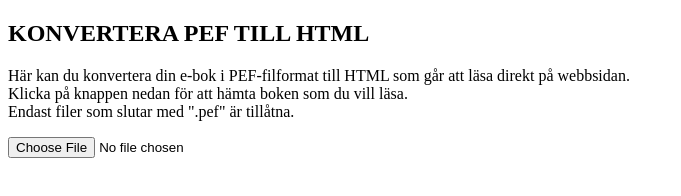
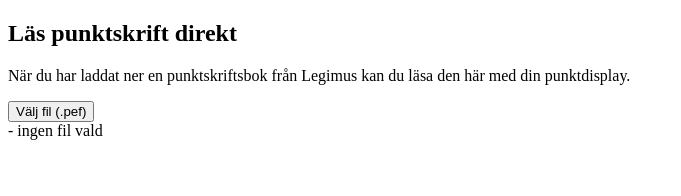
Before and after one commit to idabergenholtz/MTM-PEF-Grej, a website with bundled scripts: page src/index.html in a window 1280 px wide. Shown: the whole page, without its empty margins (0-681 px from the left). Built offline with nearby package versions, Linux system fonts and the light colour scheme.

Commit message:
added new frontpage text

```diff
--- a/src/controller.mjs
+++ b/src/controller.mjs
@@ -27,6 +27,7 @@ function isPefFileType(fileType) {
 
 document.getElementById('backToConversion').addEventListener("click", () => {
     document.getElementById("convertingText").style = "display:none";
+    document.getElementById("chosenFile").innerHTML = "- ingen fil vald";
     toggleDiv(true);
 });
 
@@ -58,9 +59,14 @@ fileSelector.addEventListener("input", () => {
     if (!shouldConvert){
         return;
     }
+
     fileName = pefFile.name
     let sizeKb = pefFile.size / 1000;
     let reader = new FileReader();
+
+    document.getElementById("chosenFile").innerHTML = fileName;
+    document.getElementById("convertingText").style = "display:block";
+
     reader.addEventListener("loadend", () => {//waits for the file to finish loading
         let inputText = reader.result
         fileRead = true;
@@ -167,8 +173,6 @@ class Controller {
 
         console.log('Translating all rows from braille to clear text');
 
-        document.getElementById("convertingText").style = "display:block";
-
         //let count = 0;
         for (let volume of pefTree.body.volumes) {
             for (let section of volume.sections) {
--- a/src/index.html
+++ b/src/index.html
@@ -8,11 +8,14 @@
 </head>
 <body>
     <div id ="convertDiv">
-        <h2>KONVERTERA PEF TILL HTML</h2> <p>Här kan du konvertera din
-            e-bok i PEF-filformat till HTML som går att läsa direkt på webbsidan. <br>
-            Klicka på knappen nedan för att hämta boken som du vill läsa.<br>
-            Endast filer som slutar med ".pef" är tillåtna.</p>
-        <input id="file-selector" type="file" accept=".pef">
+        <h2>Läs punktskrift direkt</h2> <p>
+            När du har laddat ner en punktskriftsbok från Legimus
+            kan du läsa den här med din punktdisplay.</p>
+        <input id="file-selector" type="file" accept=".pef" style="display:none">
+        <button id="file-select-btn" onclick= "document.getElementById('file-selector').click()">
+            Välj fil (.pef)
+        </button>
+        <div id ="chosenFile">- ingen fil vald</div>
         <!--<button id="converter-button">Konvertera</button>-->
         <!--<h3 id="convertPer"></h3>
         <div id = "text"></div>
```
